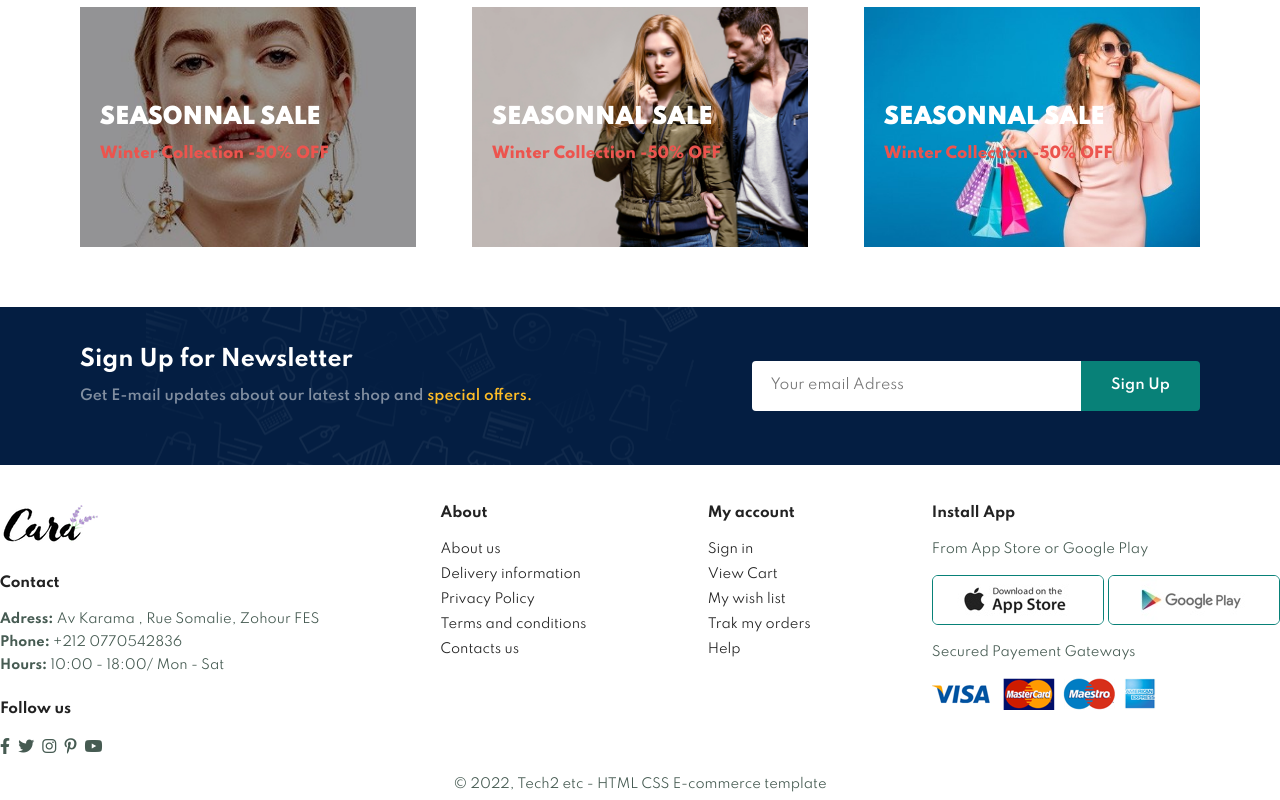
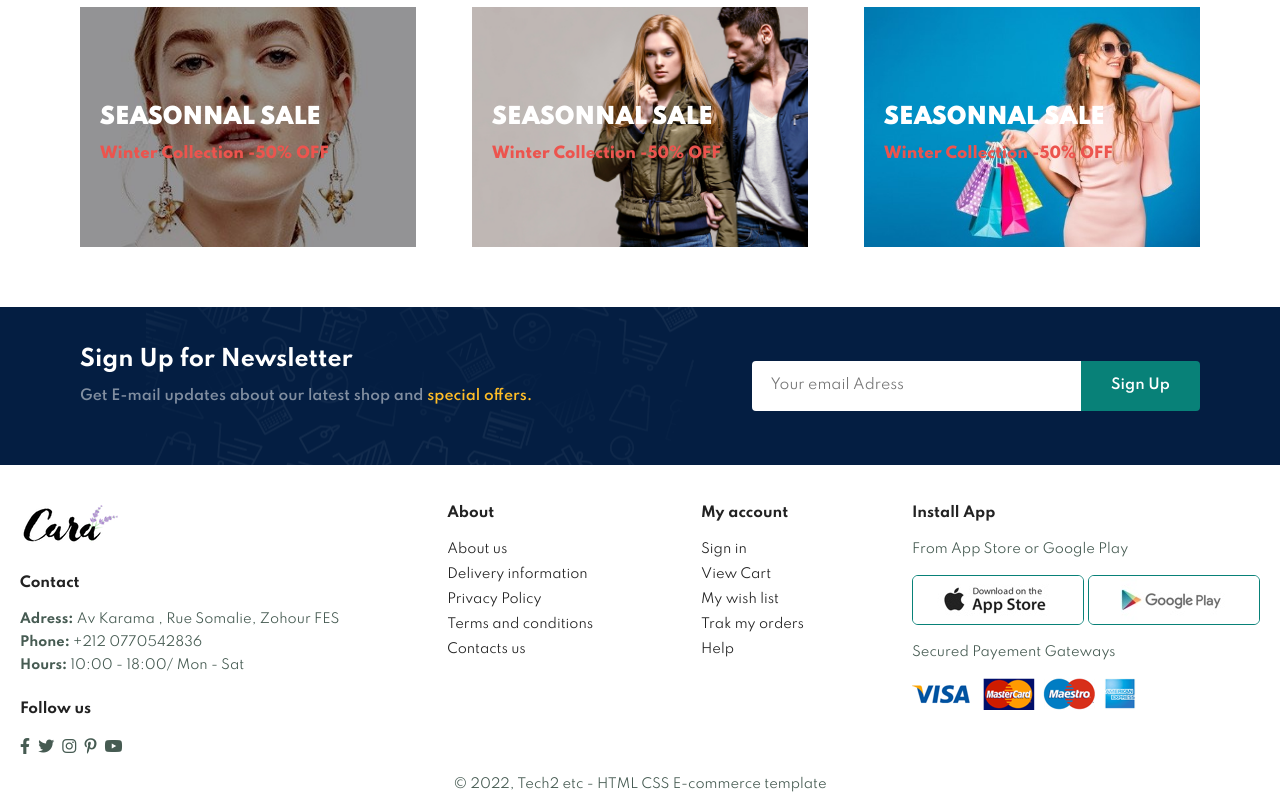
Before and after one commit to MaxAkhet/Tech2tech, a plain HTML site: page index.html in a window 1280 px wide. Shown: the part 4289-5089 px from the top of the page. Drawn offline with Linux system fonts and the light colour scheme.

Commit message:
div col reajusted

```diff
--- a/styles.css
+++ b/styles.css
@@ -478,7 +478,7 @@ footer .col{
     display: flex;
     flex-direction: column;
     align-items: start;
-    margin-bottom: 20px;
+    margin: 0 20px 20px 20px;
     /*margin-right: 20px;*/
 }
 
```
